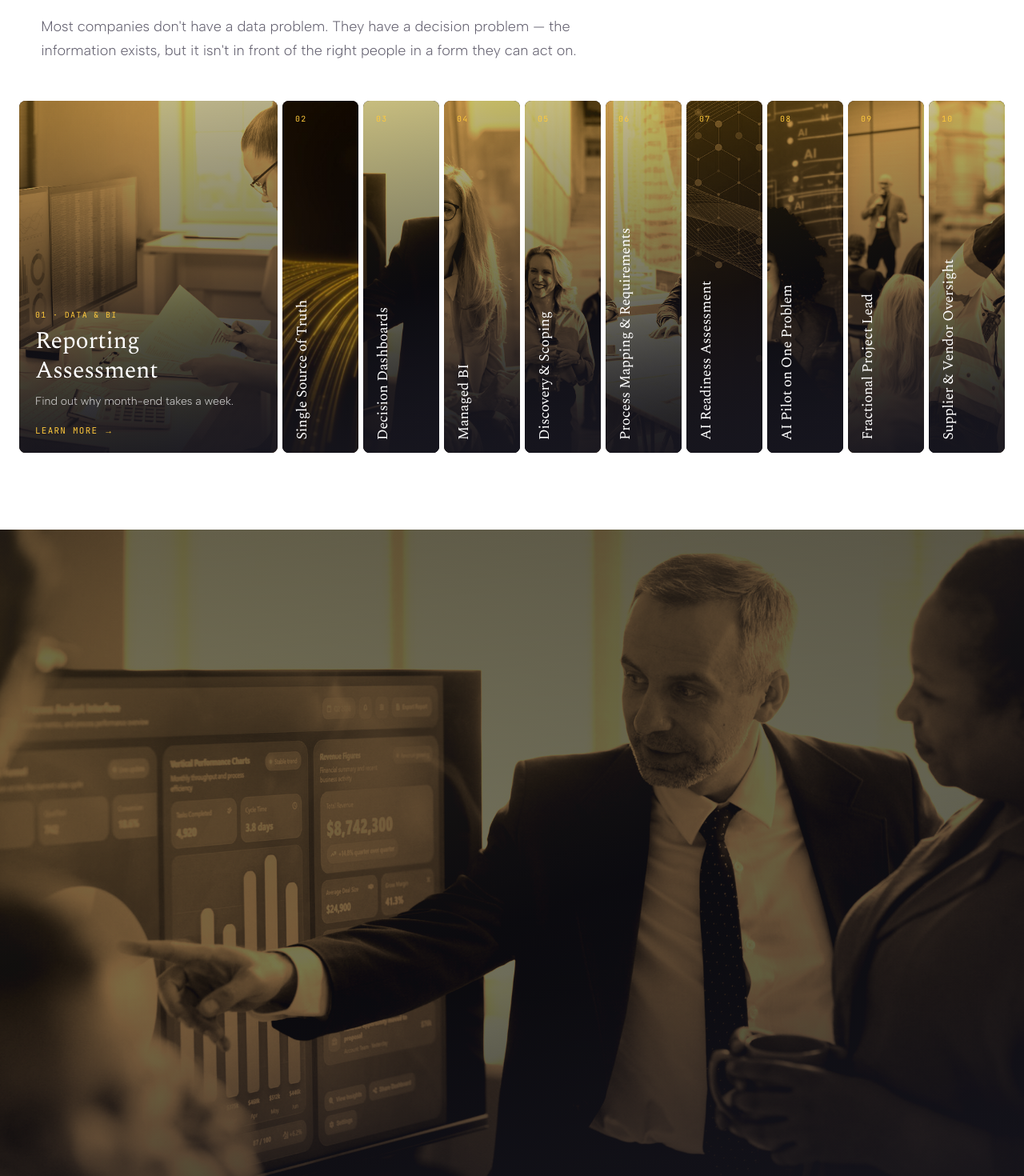
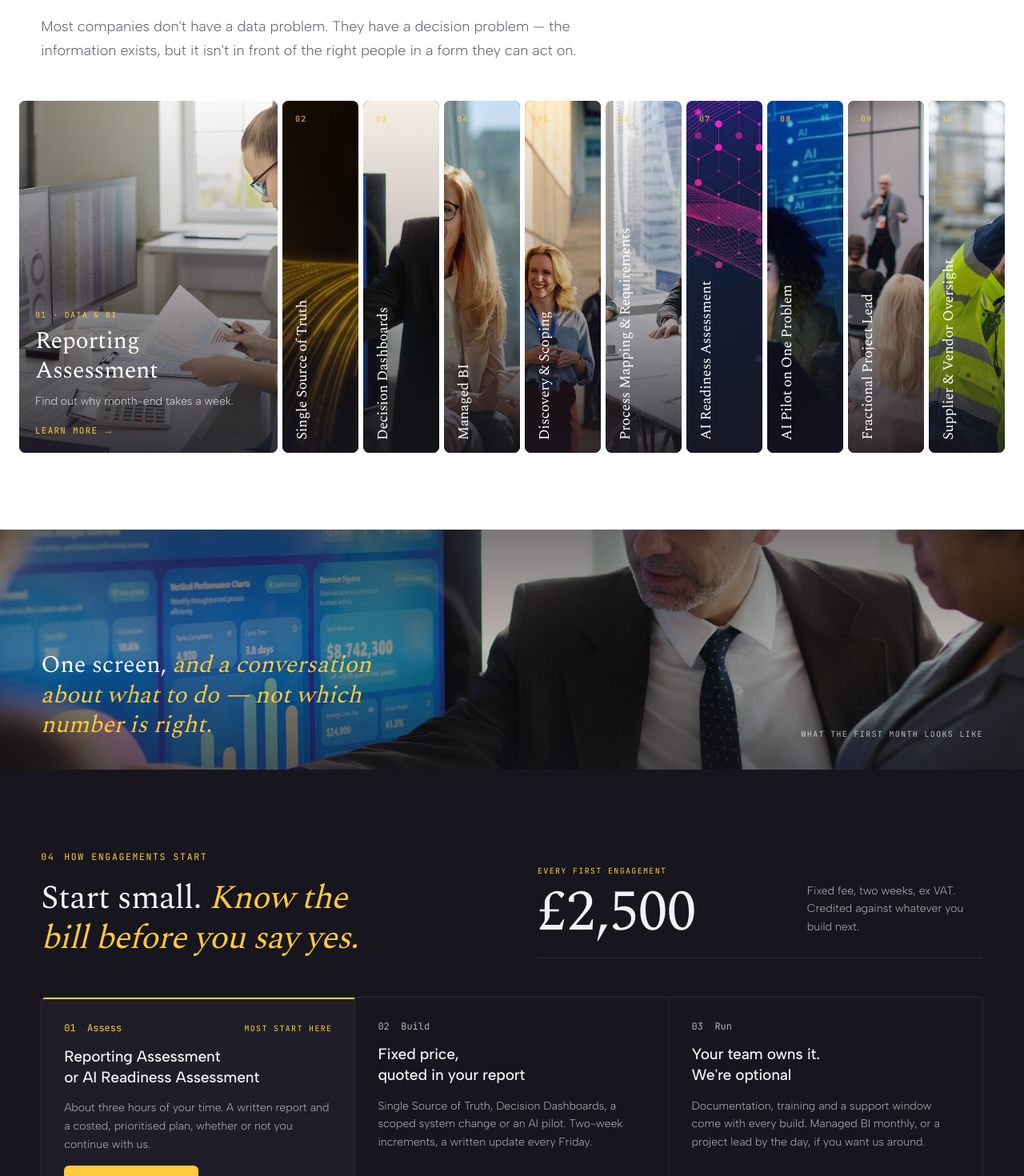
Before and after one commit to HG96-Vibe/aston-business-intelligence, a Next.js app: page / in a window 1280 px wide. Shown: the part 2880-4350 px from the top of the page at 80% size. Built offline with nearby package versions, Linux system fonts and the light colour scheme.

Commit message:
Home: original-colour photos in What we do and the photo band below it
Co-Authored-By: Claude Opus 5.5 <noreply@anthropic.com>
Claude-Session: https://claude.ai/code/session_01WGkctXAFddjBkstuXQ6dLj

```diff
--- a/src/app/page.tsx
+++ b/src/app/page.tsx
@@ -61,7 +61,7 @@ export default function Home() {
         <ServicesGrid />
       </Section>
 
-      <PhotoBand duotone src="/img/wall-dashboard.jpg" position="center 40%" note="What the first month looks like">One screen, <i>and a conversation about what to do — not which number is right.</i></PhotoBand>
+      <PhotoBand src="/img/wall-dashboard.jpg" position="center 40%" note="What the first month looks like">One screen, <i>and a conversation about what to do — not which number is right.</i></PhotoBand>
 
       <EngagementLadder number="04" />
 
--- a/src/components/services-grid.tsx
+++ b/src/components/services-grid.tsx
@@ -27,7 +27,7 @@ export function ServicesGrid() {
             className={`group relative block overflow-hidden rounded-lg transition-[flex,min-height] duration-700 ease-[cubic-bezier(.2,.8,.2,1)] ${active ? "min-h-[300px] md:min-h-0 md:flex-[3.4]" : "min-h-[76px] md:min-h-0 md:flex-1"}`}
           >
             <div className="absolute inset-0">
-              <div className={`h-full w-full ${s.duotone === false ? "bg-[#17161f]" : "duotone"}`}>
+              <div className="h-full w-full bg-[#17161f]">{/* photos in their original colour (no gold tint) in this section */}
                 {/* eslint-disable-next-line @next/next/no-img-element */}
                 <img src={s.image} alt="" className="h-full w-full object-cover" style={{ objectPosition: s.position ?? "center 35%" }} loading="lazy" />
               </div>
```
